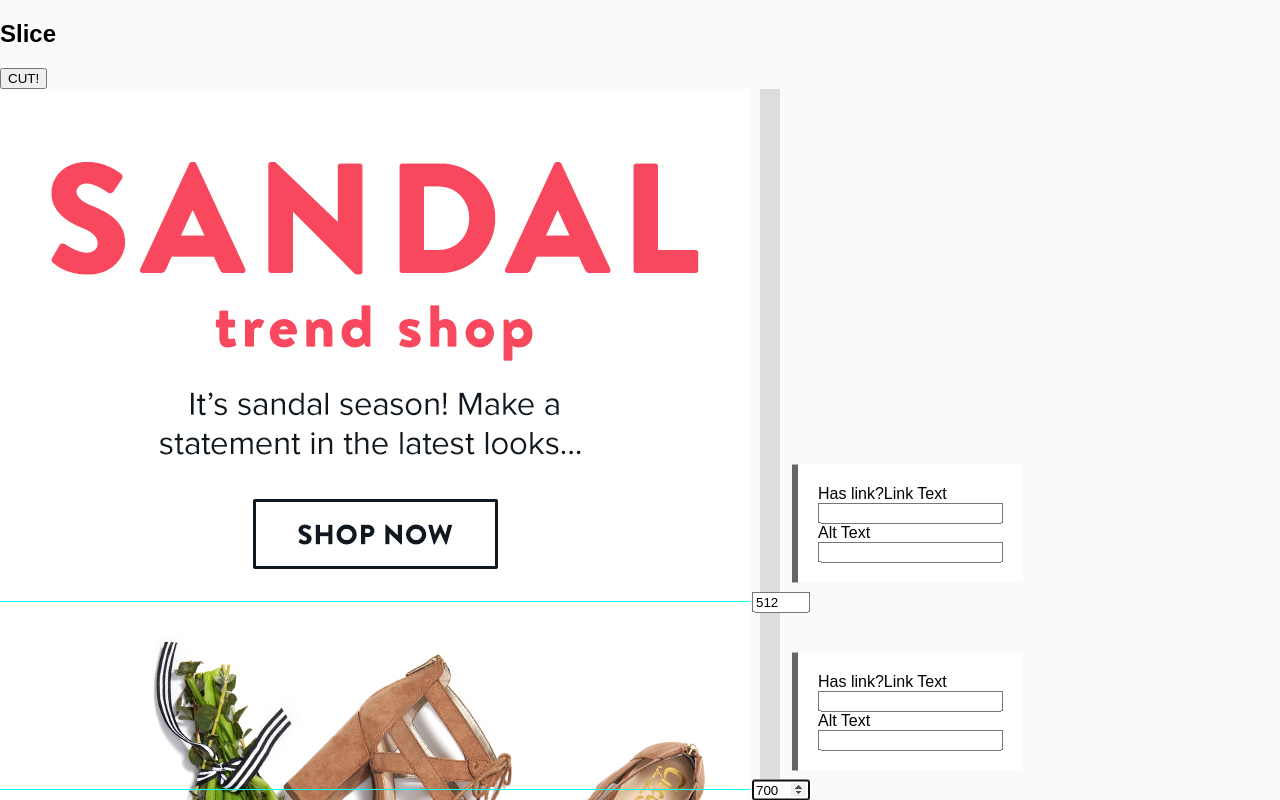
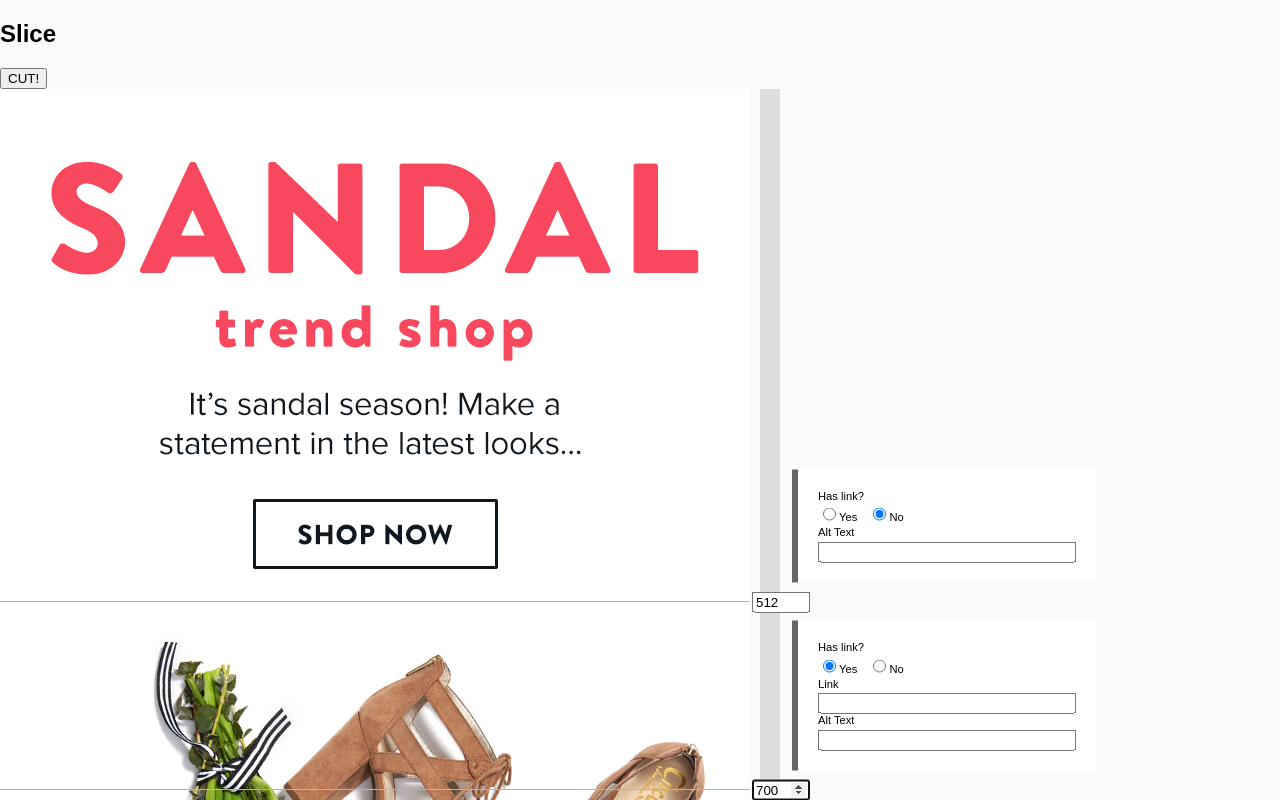
Before and after one commit to tritterskamp/slicer, a React (Create React App) app: page / in a window 1280 px wide. Shown: the top 800 px of the page. Built offline with nearby package versions, Linux system fonts and the light colour scheme.

Commit message:
add text inputs func

```diff
--- a/src/App.css
+++ b/src/App.css
@@ -18,3 +18,18 @@ body {
 .CutBand:hover {
   cursor:crosshair;
 }
+
+
+.SliceTextboxes-label {
+  font-size: 0.7em;
+  display:block;
+  margin-bottom: 0.3em;
+}
+.SliceTextboxes-label.inline {
+  display: inline-block;
+  margin-right:1em;
+}
+
+.SliceTextboxes-textinput {
+  width: 250px
+}
--- a/src/CutBand.js
+++ b/src/CutBand.js
@@ -12,6 +12,9 @@ class CutBand extends React.Component {
 
     //Create new slice
     setSliceValue( makeId("slice"), {
+      hasLink: true,
+      linkText: "",
+      altText: "",
       y: newSliceY
     })
 
--- a/src/Slice.js
+++ b/src/Slice.js
@@ -44,6 +44,7 @@ class Slice extends React.Component {
           />
 
           <SliceTextboxes
+            id={this.props.id}
             hasLink={model.hasLink || false}
             linkText={model.linkText || ""}
             altText={model.altText || ""}
--- a/src/SliceTextboxes.js
+++ b/src/SliceTextboxes.js
@@ -1,8 +1,28 @@
 import React from 'react';
+import {setSliceValue} from './redux-actions/app-actions.js'
 
 class SliceTextboxes extends React.Component {
+
+  handleLinkCheckChange(e) {
+    console.log(e.target.value);
+    setSliceValue(this.props.id, {
+      hasLink: e.target.value === "link-on"
+    })
+  }
+
+  renderLinkTextbox() {
+    if (this.props.hasLink) {
+      return (
+        <div>
+          <label className="SliceTextboxes-label">Link</label>
+          <input className="SliceTextboxes-textinput" />
+        </div>
+      )
+    }
+    return null;
+  }
+
   render() {
-
     const style = {
       position:"absolute",
       bottom: 30,
@@ -12,14 +32,27 @@ class SliceTextboxes extends React.Component {
       borderLeft: "6px solid #666"
     };
 
+    const linkOnLabelFor = `link-on-${this.props.id}`;
+    const linkOffLabelFor = `link-off-${this.props.id}`;
+
     return (
       <div style={style}>
-        <label>Has link?</label>
+        <div>
+          <div className="SliceTextboxes-label">Has link?</div>
 
-        <label>Link Text</label>
-        <input />
-        <label>Alt Text</label>
-        <input />
+          <input id={linkOnLabelFor} value="link-on" type="radio" onChange={this.handleLinkCheckChange.bind(this)} checked={this.props.hasLink} />
+          <label htmlFor={linkOnLabelFor} className="SliceTextboxes-label inline">Yes</label>
+
+          <input id={linkOffLabelFor} value="link-off" type="radio" onChange={this.handleLinkCheckChange.bind(this)} checked={!this.props.hasLink} />
+          <label htmlFor={linkOffLabelFor} className="SliceTextboxes-label inline">No</label>
+        </div>
+
+        {this.renderLinkTextbox()}
+
+        <div>
+          <label className="SliceTextboxes-label">Alt Text</label>
+          <input className="SliceTextboxes-textinput" />
+        </div>
       </div>
     )
   }
```
Also changed, not shown: 1 other file (tests, documents, lock files or other folders).
